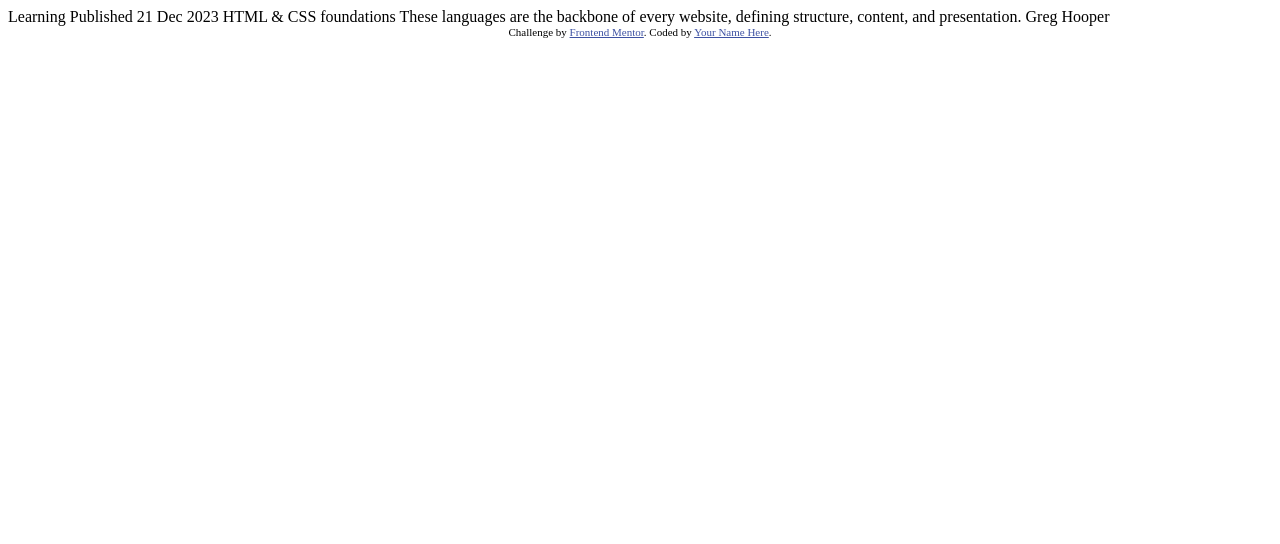
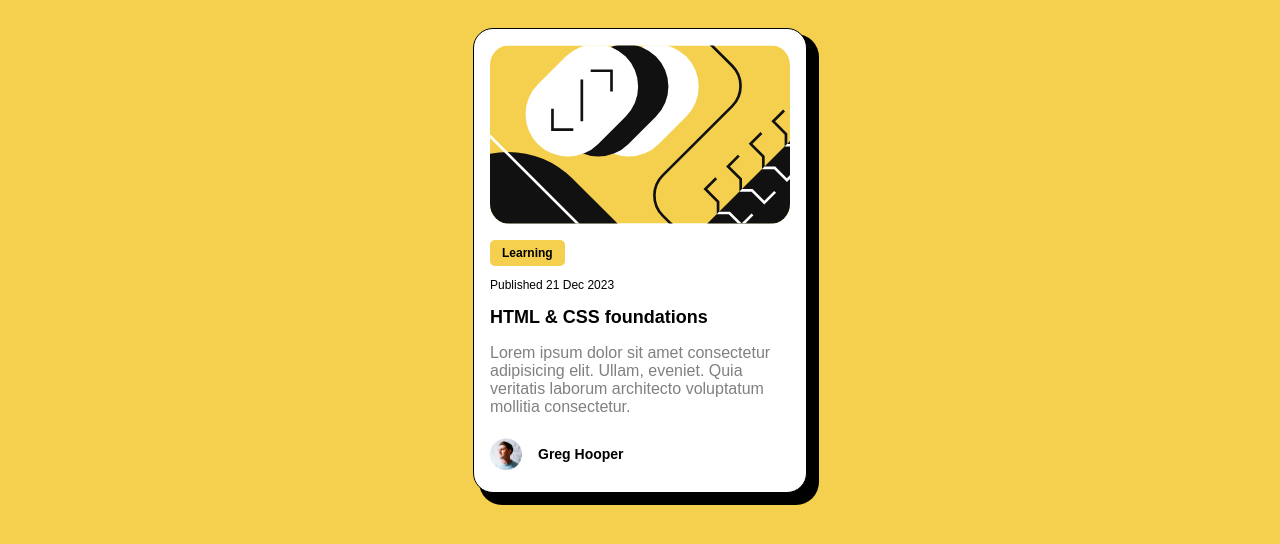
Before and after one commit to ElioDKM/FrontEnd-mentor, a plain HTML site: page blog-preview-card-main/index.html in a window 1280 px wide. Drawn offline with Linux system fonts and the light colour scheme; a web font is replaced by a local one.

Commit message:
fin exo card

```diff
--- a/blog-preview-card-main/index.html
+++ b/blog-preview-card-main/index.html
@@ -5,30 +5,28 @@
   <meta name="viewport" content="width=device-width, initial-scale=1.0"> <!-- displays site properly based on user's device -->
 
   <link rel="icon" type="image/png" sizes="32x32" href="./assets/images/favicon-32x32.png">
+  <link rel="stylesheet" href="style.css">
 
   <title>Frontend Mentor | Blog preview card</title>
 
   <!-- Feel free to remove these styles or customise in your own stylesheet 👍 -->
-  <style>
-    .attribution { font-size: 11px; text-align: center; }
-    .attribution a { color: hsl(228, 45%, 44%); }
-  </style>
 </head>
 <body>
+<main>
+  <div class="card">
+    <div class="imgContain">
+      <img src="/blog-preview-card-main/assets/images/illustration-article.svg" alt="design">
+    </div>
+    <p id="cardBadge">Learning</p>
+    <p class="cardDate">Published 21 Dec 2023</p>
+    <h2>HTML & CSS foundations</h2>
+    <p class="cardTxt">Lorem ipsum dolor sit amet consectetur adipisicing elit. Ullam, eveniet. Quia veritatis laborum architecto voluptatum mollitia consectetur.</p>
+    <div class="cardUser">
+      <img src="/blog-preview-card-main/assets/images/image-avatar.webp" alt="photo profile">
+      <p>Greg Hooper</p>
+    </div>
+  </div>
+</main>
 
-  Learning
-
-  Published 21 Dec 2023
-
-  HTML & CSS foundations
-
-  These languages are the backbone of every website, defining structure, content, and presentation.
-
-  Greg Hooper
-
-  <div class="attribution">
-    Challenge by <a href="https://www.frontendmentor.io?ref=challenge" target="_blank">Frontend Mentor</a>.
-    Coded by <a href="#">Your Name Here</a>.
-  </div>
 </body>
 </html>
--- /dev/null
+++ b/blog-preview-card-main/style.css
@@ -0,0 +1,85 @@
+@font-face {
+    font-family: "Figtree";
+    src: url(https://fonts.google.com/specimen/Figtree);
+}
+
+body{
+    background-color: hsl(47, 88%, 63%);
+    font-family: 'Figtree', sans-serif;
+}
+
+main{
+    display: flex;
+    justify-content: center;
+	align-items: center;
+    padding: 20px
+}
+
+.card {
+    max-width: 300px;
+    background-color: hsl(0, 0%, 100%);
+    padding: 16px;
+    border-radius: 20px;
+    border: 1px black solid;
+    box-shadow: 9px 9px 0px 3px #000000;
+}
+
+.card:hover {
+    box-shadow: 12px 12px 0px 3px #000000;
+    cursor: pointer;
+}
+
+.imgContain{
+    width: 100%;
+}
+
+.imgContain img {
+    border-radius: 20px;
+    width: 100%;
+    object-fit: cover;
+}
+
+.cardUser img {
+    align-self: center;
+    width: 32px;
+    height: 32px;
+}
+
+#cardBadge {
+    background-color: hsl(47, 88%, 63%);
+    width: fit-content;
+    padding: 6px 12px;
+    font-size: 12px;
+    font-weight: 800;
+    border-radius: 5px;
+}
+
+.cardDate {
+    font-size: 12px;
+}
+
+.card h2 {
+    font-size: 18px;
+    font-weight: bolder;
+    width: fit-content;
+}
+
+.card h2:hover {
+    color: hsl(47, 88%, 63%);
+}
+
+.cardTxt {
+    font-size: 16px;
+    color: hsl(0, 0%, 50%);
+}
+
+.cardUser {
+    display: flex;
+}
+
+
+.cardUser p {
+    font-size: 14px;
+    margin-left: 1rem;
+    font-weight: 800;
+}
```
